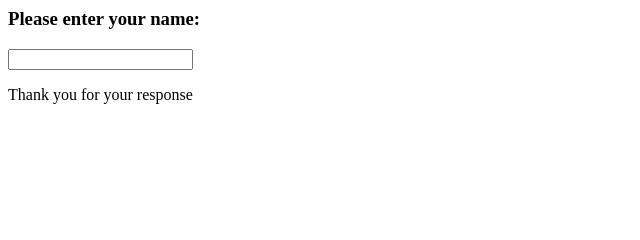
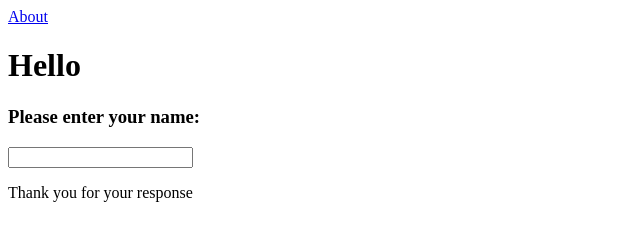
Before and after one commit to bottleduniverse/greeter, a plain HTML site: page index.html in a window 1280 px wide. Shown: the whole page, without its empty margins (0-640 px from the left). Drawn offline with Linux system fonts and the light colour scheme.

Commit message:
Added about page and link

```diff
--- a/index.html
+++ b/index.html
@@ -3,6 +3,8 @@
 		<title>Welcome to our web site</title>
 	</head>
 <body>
+	<a href="about.html">About</a>
+	<h1>Hello</h1>
 	<h3>Please enter your name:</h3>
 	<input type="text" name="uname">
 	<p>Thank you for your response</p>
```
Also changed, not shown: about.html (added, +8 -0 lines).
